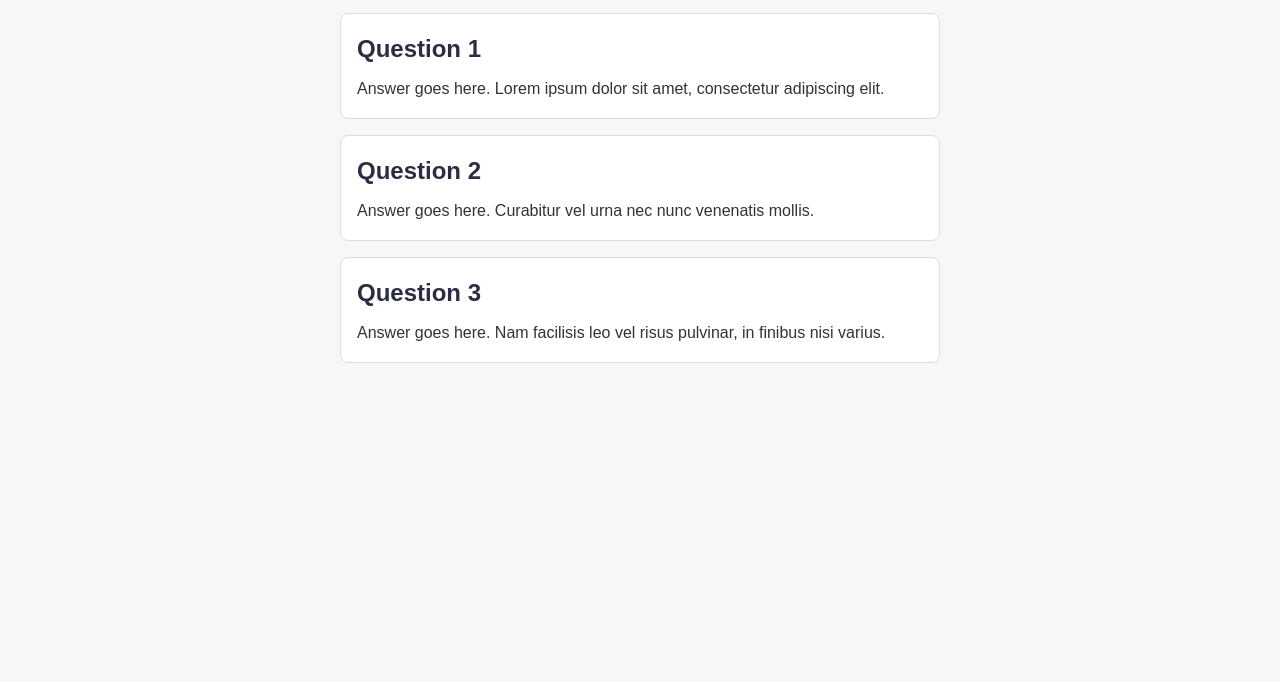
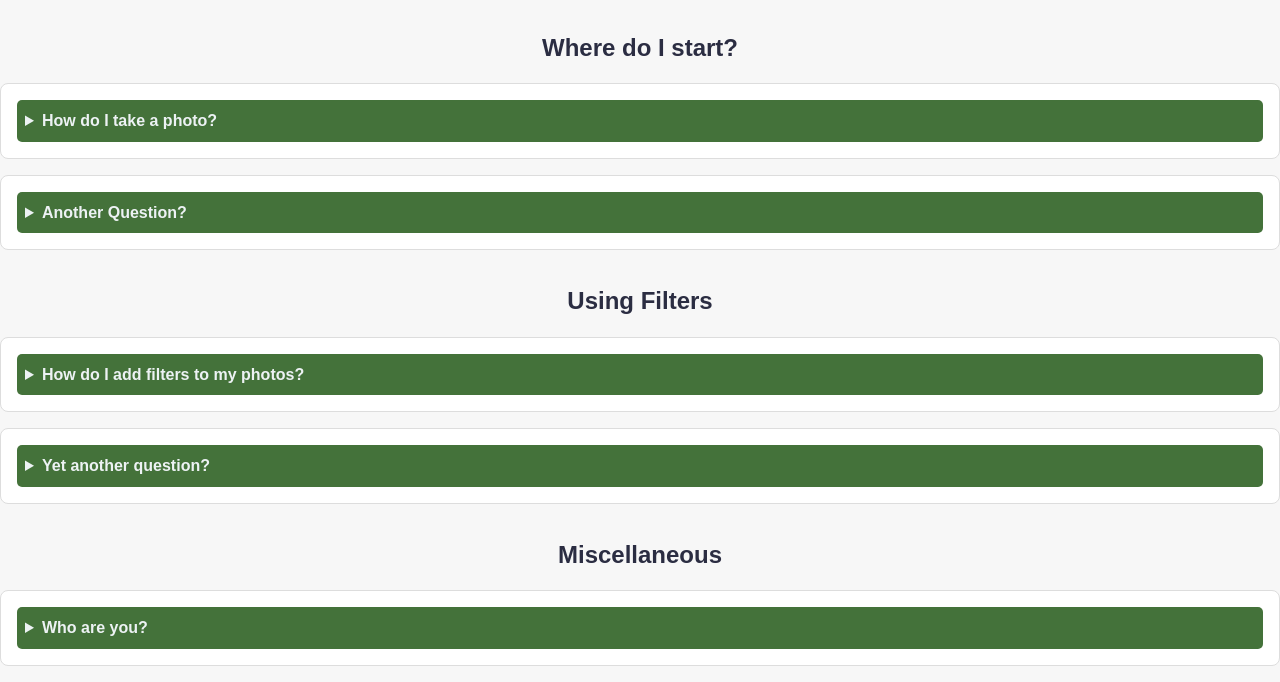
Before and after one commit to tunglev/Mobile-Booth, a plain HTML site: page Milestone-4/photo-booth/faq.html in a window 1280 px wide. Shown: the part 157-839 px from the top of the page. Before the commit the page ends 800 px from the top, so only its background shows below. Drawn offline with Linux system fonts and the light colour scheme.

Commit message:
faq improvements

```diff
--- a/Milestone-4/photo-booth/css/style.css
+++ b/Milestone-4/photo-booth/css/style.css
@@ -137,10 +137,11 @@ main > h1 {
 }
 
 /* FAQ Page */
-.faq-container {
-  width: 90%;
-  max-width: 600px;
-  margin: 2rem auto;
+
+h2 {
+  text-align: center;
+  margin: 2rem 0 1rem 0;
+  color: #2B2D42;
 }
 
 .faq-item {
@@ -151,7 +152,22 @@ main > h1 {
   border: 1px solid #ddd;
 }
 
-.faq-item h2 {
-  color: #2B2D42;
-  margin-bottom: 0.5rem;
+summary {
+  font-weight: bold;
+  cursor: pointer;
+  padding: 0.5rem;
+  background-color: #44723a;
+  color: #EDF2F4;
+  border-radius: 5px;
 }
+
+summary:hover {
+  background-color: #2a623f;
+}
+
+details p {
+  padding: 1rem;
+  margin-top: 0.5rem;
+  background: #f1f1f1;
+  border-radius: 5px;
+}
--- a/Milestone-4/photo-booth/faq.html
+++ b/Milestone-4/photo-booth/faq.html
@@ -23,18 +23,35 @@
 
   <main class="faq-container">
     <h1>Frequently Asked Questions</h1>
-    <div class="faq-item">
-      <h2>Question 1</h2>
-      <p>Answer goes here. Lorem ipsum dolor sit amet, consectetur adipiscing elit.</p>
-    </div>
-    <div class="faq-item">
-      <h2>Question 2</h2>
-      <p>Answer goes here. Curabitur vel urna nec nunc venenatis mollis.</p>
-    </div>
-    <div class="faq-item">
-      <h2>Question 3</h2>
-      <p>Answer goes here. Nam facilisis leo vel risus pulvinar, in finibus nisi varius.</p>
-    </div>
+
+    <h2>Where do I start?</h2>
+    <details class="faq-item">
+      <summary>How do I take a photo?</summary>
+      <p>Navigate to the Home page and press "take photo."</p>
+
+    </details>
+    <details class="faq-item">
+      <summary>Another Question?</summary>
+      <p>Another answer.</p>
+    </details>
+
+    <h2>Using Filters</h2>
+    <details class="faq-item">
+      <summary>How do I add filters to my photos?</summary>
+      <p>Click on the "filters" dropdown and choose the filter that is right for the occasion!</p>
+    </details>
+
+    <details class="faq-item">
+      <summary>Yet another question?</summary>
+      <p>Yet another answer!</p>
+    </details>
+
+    <h2>Miscellaneous</h2>
+    <details class="faq-item">
+    <summary>Who are you?</summary>
+      <p>See our bios <a href="about.html">here</a>!</p>
+    </details>
   </main>
+
 </body>
 </html>
```
